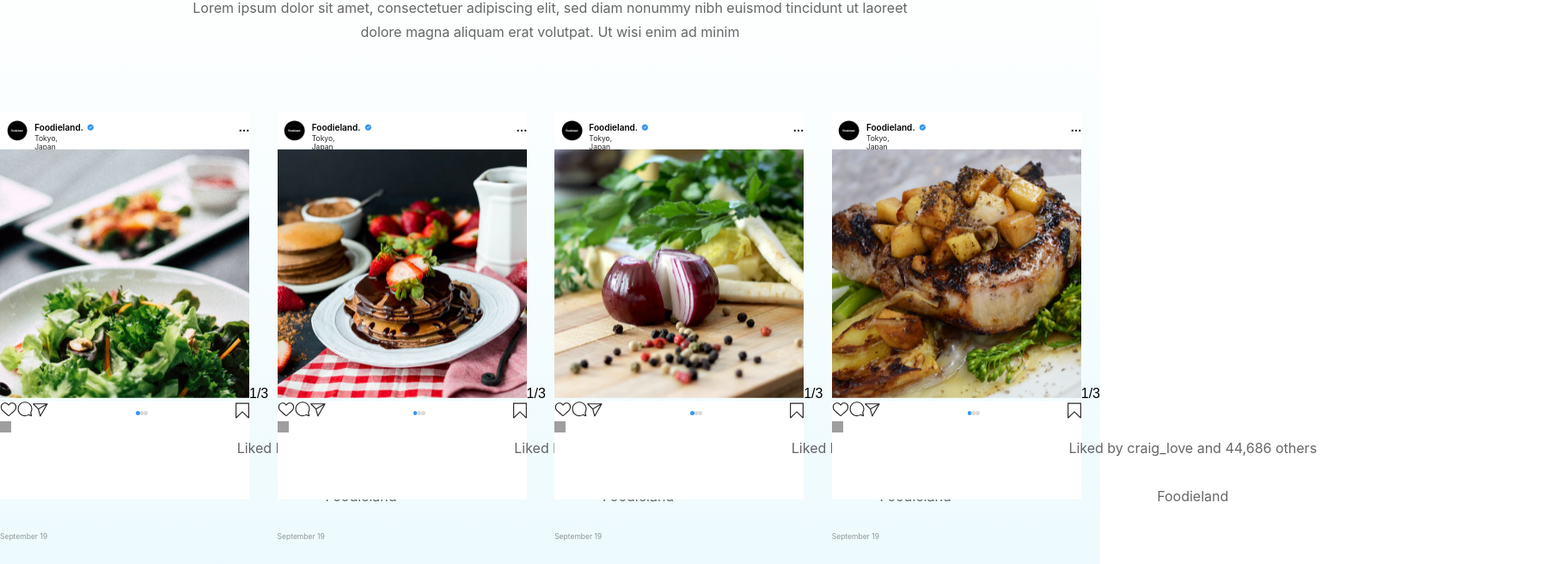
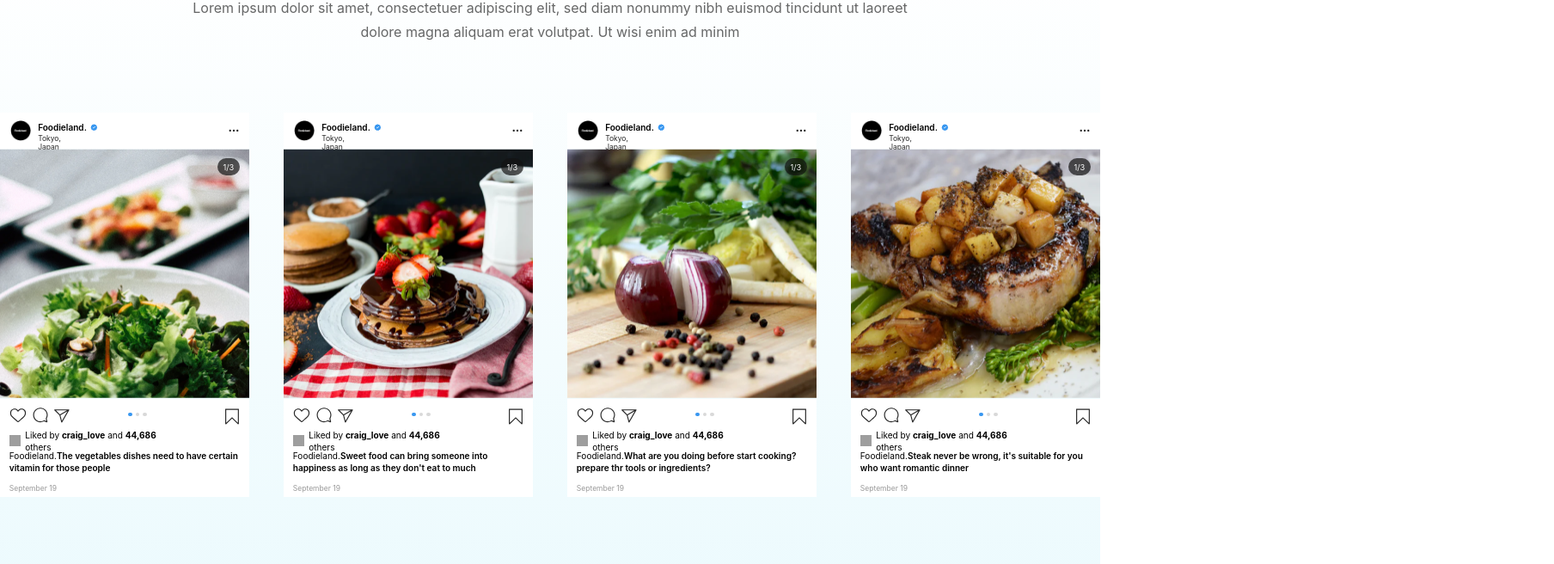
Before and after one commit to vajihe410/foodieland, a Next.js app: page / in a window 1280 px wide. Shown: the part 4514-5170 px from the top of the page at 86% size, 1808 px wide, since content can reach past the window. Built offline with nearby package versions, Linux system fonts and the light colour scheme; grey boxes are pictures that could not be loaded.

Commit message:
Styles:continue to styles instagramPost component

```diff
--- a/components/module/AboutInstagram.js
+++ b/components/module/AboutInstagram.js
@@ -16,7 +16,7 @@ function AboutInstagram() {
   return (
     <div className={styles.container}>
         <h2>Check out @foodieland on Instagram</h2>
-        <p>Lorem ipsum dolor sit amet, consectetuer adipiscing elit, sed diam nonummy nibh euismod tincidunt ut laoreet dolore magna aliquam erat volutpat. Ut wisi enim ad minim</p>
+        <p  className={styles.checkInstagram}>Lorem ipsum dolor sit amet, consectetuer adipiscing elit, sed diam nonummy nibh euismod tincidunt ut laoreet dolore magna aliquam erat volutpat. Ut wisi enim ad minim</p>
         <div className={styles.posts}>
             {instagramPosts.map(post => <InstagramPost key={post.id} data={post}/>)}
         </div>
--- a/components/module/AboutInstagram.module.css
+++ b/components/module/AboutInstagram.module.css
@@ -18,7 +18,7 @@
     letter-spacing: -0.04em;
     text-align: center;
 }
-.container p{
+.checkInstagram{
     font-family: Inter;
     font-size: 16px;
     font-weight: 400;
--- a/components/module/InstagramPost.js
+++ b/components/module/InstagramPost.js
@@ -42,11 +42,11 @@ function InstagramPost({data}) {
           <Save/>
         </div>
         <div className={styles.captions}>
-          <div>
+          <div className={styles.text}>
             <Image className={styles.follower} src="/images/follower.png" alt="follower" width={800} height={800}/>
-            <p>{`Liked by craig_love and ${data.likes} others`}</p>
+            <p className={styles.like}>Liked by <span>craig_love</span> and <span>{data.likes}</span> others</p>
           </div>
-          <p><span>Foodieland</span>{data.captions}</p>
+          <p className={styles.caption}><span>Foodieland.</span>{data.caption}</p>
           <span className={styles.date}>{data.publish}</span>
         </div>
       </div>
--- a/components/module/InstagramPost.module.css
+++ b/components/module/InstagramPost.module.css
@@ -5,16 +5,15 @@
     width: 290px;
     height: 41.76px;
     background-color: #fff;
+    padding: 11.7px;
 }
 .profile{
     display: flex;
     align-items: center;
-    padding-right: 11.6px;
 }
 .profile_image{
     width: 24.75px;
     height: 24.75px;
-    margin-left: 7.73px;
 }
 .profile_texts{
     display: flex;
@@ -43,19 +42,46 @@
 .more{
     margin-right: 11.6px;
 }
+.card_body {
+    position: relative;
+}
 .card_body img{
     width: 290px;
     height: 290px;
+}
+.card_body span{
+    width: 26.29px;
+    height: 20.11px;
+    border-radius: 10px;
+    background-color:rgba(18, 18, 18, 0.7);
+    position: absolute;
+    top: 10.83px;
+    right: 10.83px;
+    color:rgba(249, 249, 249, 1);
+    font-family: SF Pro Text;
+    font-size: 9.28px;
+    font-weight: 400;
+    padding: 5.64px 6.64px;
 }
 .card_footer{
     width: 290px;
     height: 113.68px;
     background-color: #fff;
+    margin-top: -3px;
+    padding: 9.83px 12.09px 11.4px 10.83px;
 }
 .interaction{
     display: flex;
     align-items: center;
     justify-content: space-between;
+
+}
+.interaction div:first-child svg{
+    margin-right:7px;
+}
+.pages{
+    margin-top: -11px;
+    margin-left: -26px;
 }
 .pages span{
     display: inline-block;
@@ -63,6 +89,7 @@
     height: 4.64px;
     background-color: rgba(0, 0, 0, 0.15);
     border-radius: 50px;
+    margin-right: 3.9px;
 }
 .pages span:first-child{
     background-color: rgba(56, 151, 240, 1);
@@ -71,10 +98,54 @@
 .captions{
     display: flex;
     flex-direction: column;
+    align-items: start;
+    justify-content: center;
+    margin-top: 9.61px;
+}
+.text{
+    width: 240px;
+    height: 15px;
+    display: flex;
+    align-items: center;
 }
 .follower{
     width: 13.15px;
     height: 13.15px;
+}
+.like{
+    display:inline-block;
+    width: 184.83px;
+    font-family: SF Pro Text;
+    font-size: 10.05px;
+    font-weight: 400;
+    text-align: left;
+    color: black;
+    margin-left: 5.3px;
+}
+.like span{
+    font-family: SF Pro Text;
+    font-size: 10.05px;
+    font-weight: bold;
+    line-height: 13.92px;
+    text-align: left;
+}
+.caption{
+    display: inline-block;
+    font-family: SF Pro Text;
+    font-size: 10.05px;
+    font-weight: 600;
+    line-height: 13.92px;
+    text-align: left;
+    width: 266.8px;
+    height: 27.84px;
+    margin-top: 3.87px;
+}
+.caption span{
+    font-family: SF Pro Text;
+    font-size: 10.05px;
+    font-weight: 400;
+    line-height: 13.92px;
+    text-align: left;
 }
 .date{
     width: 56.45px;
@@ -85,5 +156,6 @@
     line-height: 10.15px;
     text-align: left;
     color: rgba(0, 0, 0, 0.4);
+    margin-top: 10.8px;
 
 }
```
